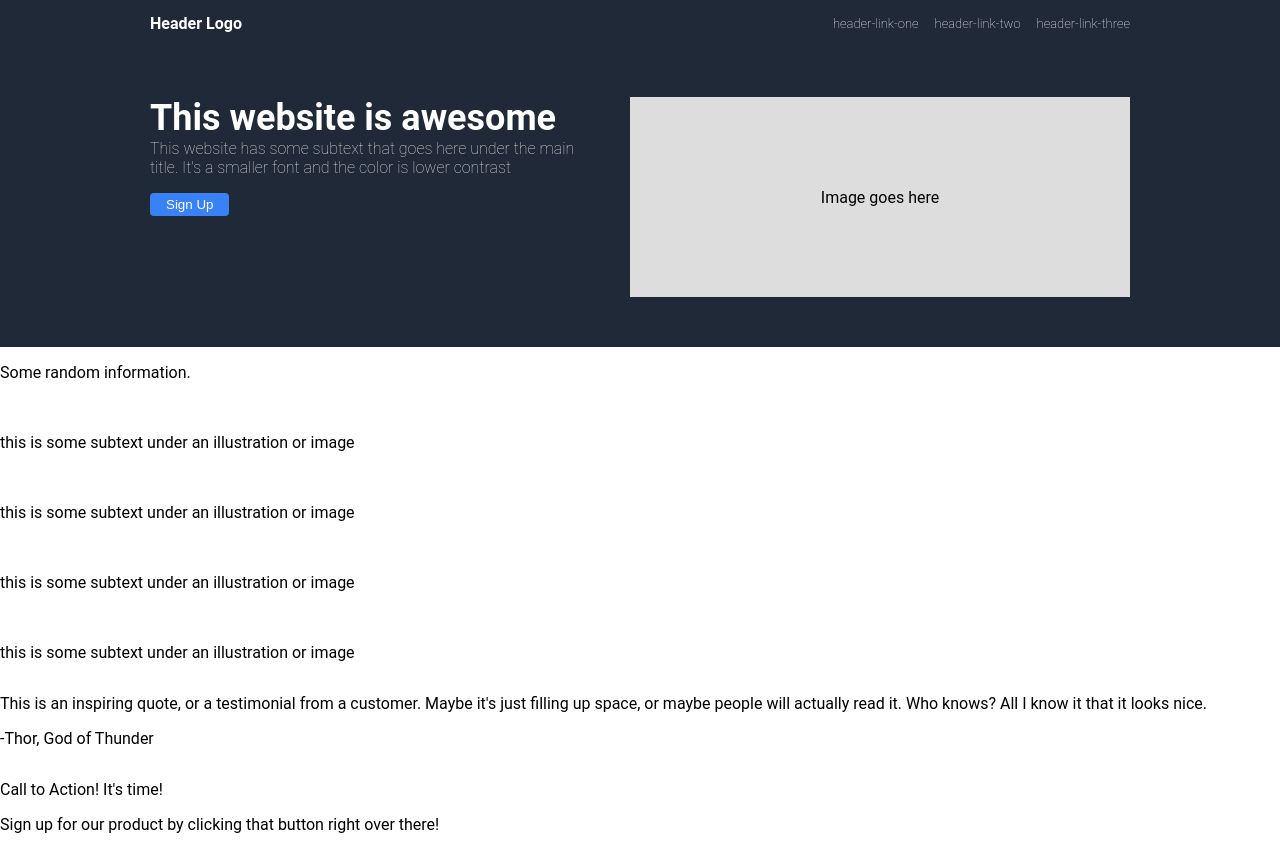
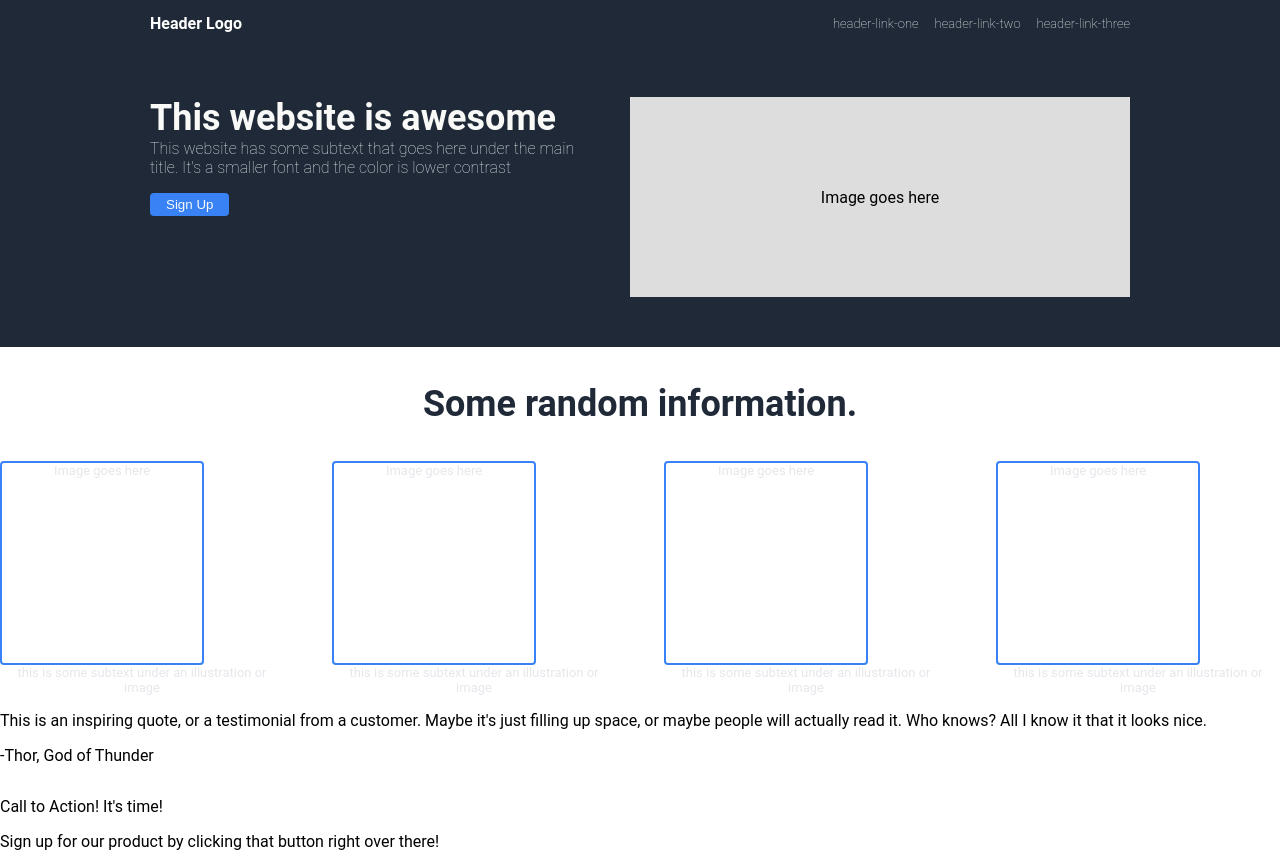
Before and after one commit to millear2/landing-page, a plain HTML site: page index.html in a window 1280 px wide. Drawn offline with Linux system fonts and the light colour scheme.

Commit message:
Edit index and css to add flex to container2 Need to fix an issue where when the page is small the content allows it to scroll horizontally breaking container 1

```diff
--- a/index.html
+++ b/index.html
@@ -22,23 +22,25 @@
         </div>
         <div class="img">Image goes here</div>
     </div>
+    <div class="container2">
+        <p class="information">Some random information.</p>
+        <div class="container2-1">
             <div>
-        <p>Some random information.</p>
-        <div>
-            <img link="">
+                <div class="img">Image goes here</div>
                 <p>this is some subtext under an illustration or image</p>
             </div>
             <div>
-            <img link="">
+                <div class="img">Image goes here</div>
                 <p>this is some subtext under an illustration or image</p>
             </div>
             <div>
-            <img link="">
+                <div class="img">Image goes here</div>
                 <p>this is some subtext under an illustration or image</p>
             </div>
             <div>
-            <img link="">
+                <div class="img">Image goes here</div>
                 <p>this is some subtext under an illustration or image</p>
+            </div>
         </div>
     </div>
     <div>
--- a/style.css
+++ b/style.css
@@ -39,7 +39,7 @@ li, a{
 
 .container1 {
     background-color: #1F2937;
-    color: #fff;
+    color: #F9FAF8;
     display: flex;
     flex: 1;
     padding: 50px 150px;
@@ -77,7 +77,7 @@ li, a{
 .container1-1 .small {
     font-size: 16px;
     font-weight: lighter;
-    color: #ddd;
+    color: #E5E7EB;
     margin: 0;
     min-width: 300px;
     max-width: 500px;
@@ -85,7 +85,7 @@ li, a{
 
 .container1-1 button {
     background-color: #3882F6;
-    color: #fff;
+    color: #F9FAF8;
     border: none;
     border-radius: 4px;
     flex: 0 0 auto;
@@ -93,3 +93,41 @@ li, a{
     margin-right: auto;
     margin-top: 16px;
 }
+
+.container2 {
+    flex: 1;
+    display: flex;
+    flex-direction: column;
+}
+
+.container2 .information {
+    font-weight: bold;
+    font-size: 36px;
+    color: #1F2937;
+    text-align: center;
+}
+
+.container2-1 {
+    flex: 1;
+    display: flex;
+    justify-content: space-evenly;
+    gap: 48px;
+}
+
+.container2-1 div {
+    font-size: small;
+    color:#E5E7EB;
+    text-align: center;
+}
+
+.container2-1 .img {
+    border: 2px, solid, #3882F6;
+    border-radius: 4px;
+    height: 200px;
+    width: 200px;
+    margin: 0;
+}
+
+.container2-1 p {
+    margin: 0;
+}
```
Lines whose indentation alone changed are shown as unchanged.
